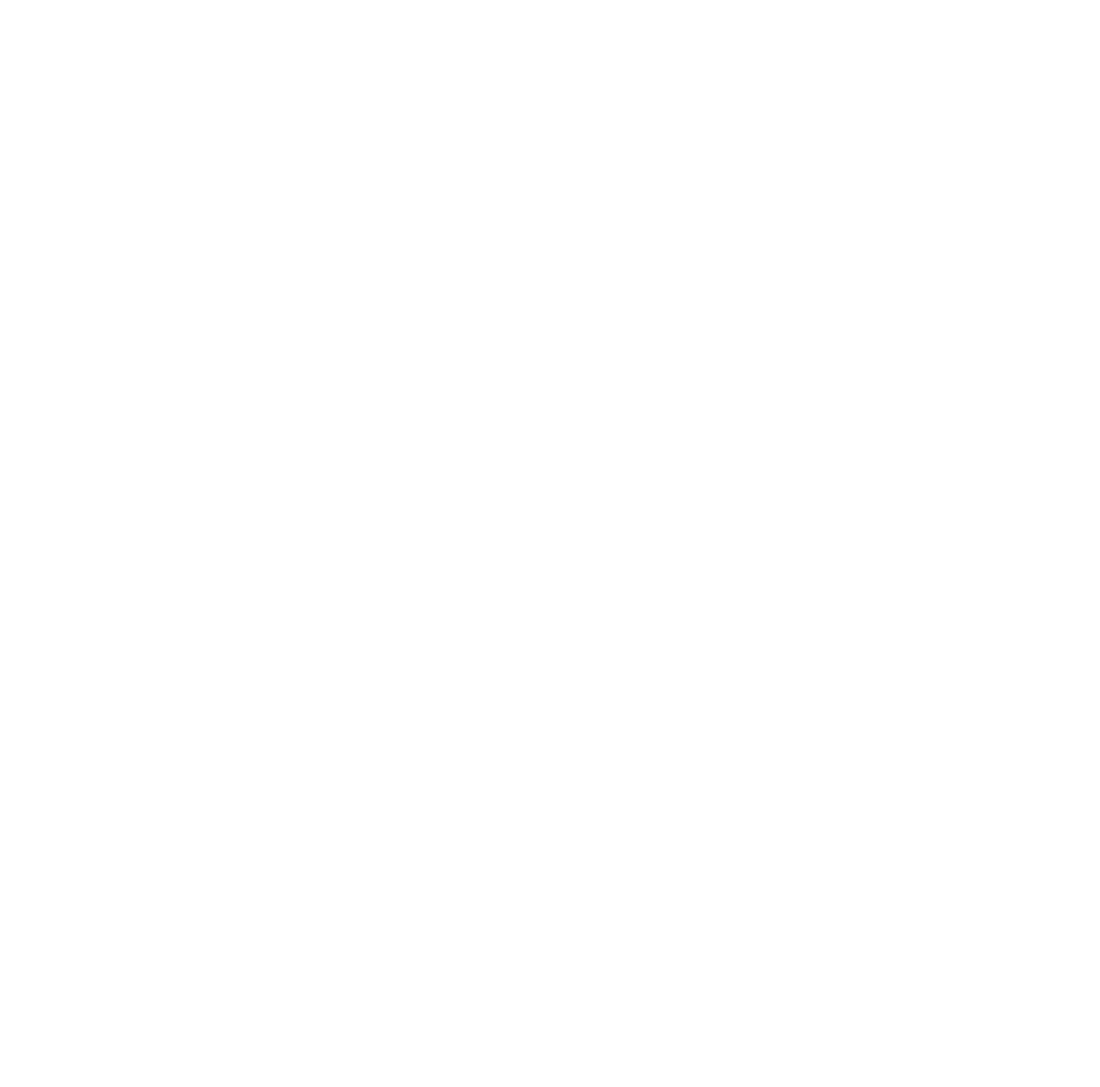
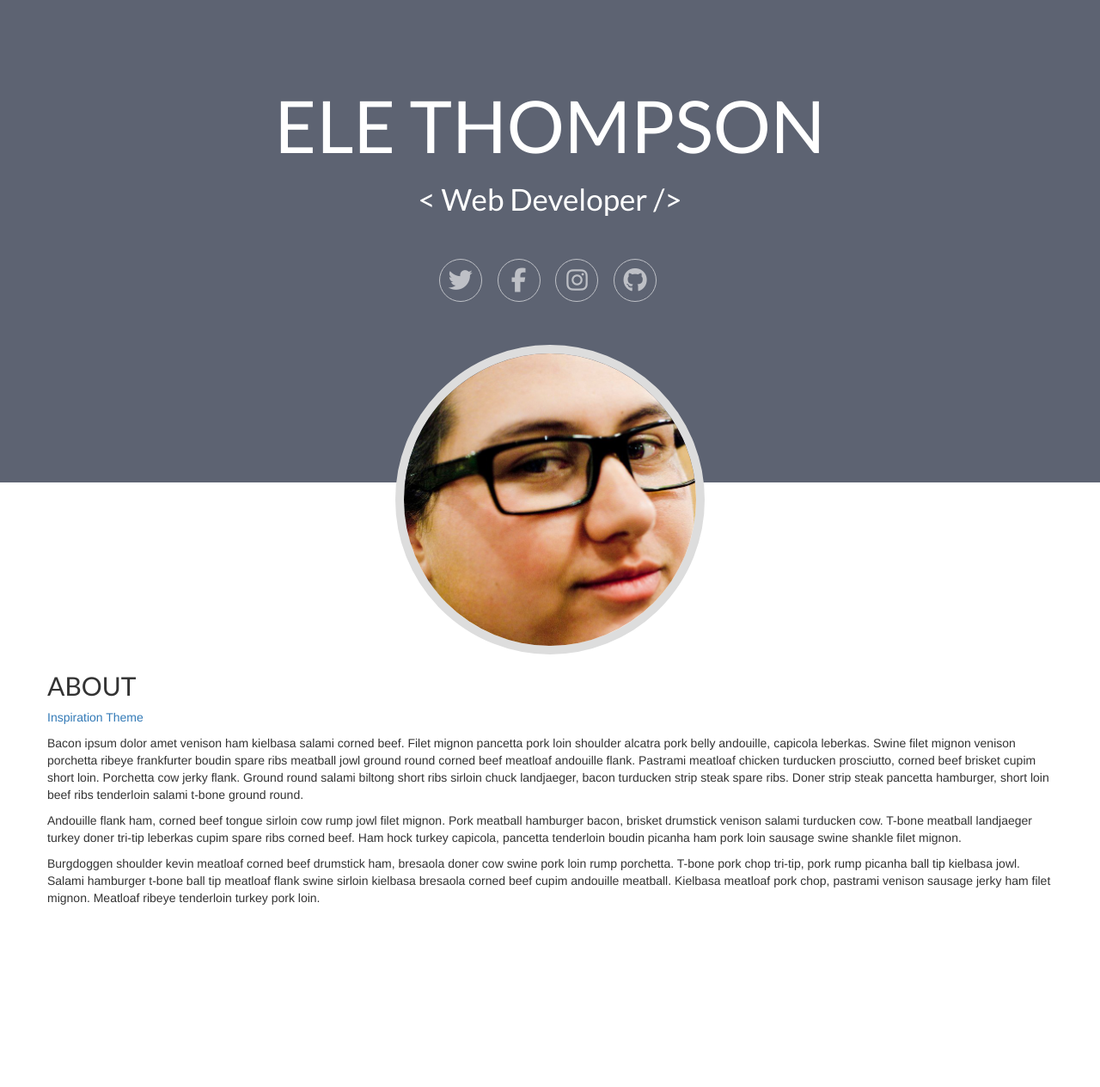
Before and after one commit to thompson-ele/cs313-php, a PHP site: page /web/index.html in a window 1280 px wide. Before the commit the page is empty. Shown: the whole page at 86% size. Before the commit the page ends 800 px from the top, so only its background shows below. Run offline with PHP 8.4, Linux system fonts and the light colour scheme; some libraries are stand-ins or nearby versions.

Commit message:
Added social media icons

```diff
--- a/web/css/styles.css
+++ b/web/css/styles.css
@@ -1,2 +1,88 @@
 @charset "utf-8";
 /* CSS Document */
+body {
+	background-color:#FFF;
+}
+
+h1, h2, h3, h4 {
+	font-family: 'Lato', sans-serif;
+}
+
+header {
+	background-color: rgba(53,60,79,.8);
+	color: #FFF;
+	height: 50%;
+
+}
+
+header h1 {
+	margin-top: 100px;
+	font-size: 6em;
+}
+
+header h3 {
+	font-size: 2.5em;
+	margin-bottom: 50px;
+}
+
+main {
+	background-color: #FFF;
+	padding: 200px 0;
+}
+
+#ele-profile img {
+	border: 10px solid #DDD;
+	margin-bottom: -200px;
+}
+
+.social-icons {
+	font-size: 2em;
+	text-align: center;
+	margin-bottom: 50px;
+}
+
+.social-icons li a {
+	display: block;
+	width: 50px;
+	height: 50px;
+	line-height: 50px;
+	vertical-align: middle;
+
+	opacity: .6;
+	border: 1px solid #FFF;
+	border-radius: 50%;
+	color: #FFF;
+}
+
+.social-icons li a:link,
+.social-icons li a:visited {
+	color: #FFF;
+}
+
+.social-icons li a:hover {
+	opacity: 1;
+}
+
+.social-icons li a.twitter:hover {
+	background-color: #5ec3df;
+	border-color: #5ec3df;
+}
+
+.social-icons li a.facebook:hover {
+	background-color: #3C5FAC;
+	border-color: #3C5FAC;
+}
+
+.social-icons li a.instagram:hover {
+	background-color: #E1306C;
+	border-color: #E1306C;
+}
+
+.social-icons li a.github:hover {
+	background-color: #000;
+	border-color: #000;
+}
+
+.social-icons li a:active {
+	color: #FFF;
+}
--- a/web/index.html
+++ b/web/index.html
@@ -3,16 +3,58 @@
 <head>
 <meta charset="utf-8">
 	<title>CS 313 - Ele Thompson</title>
+	<link rel="icon" href="favicon.ico" type="image/x-icon" />
 
 	<!-- BOOTSTRAP CSS -->
 	<link href="css/bootstrap.min.css" type="text/css" rel="stylesheet">
+
+	<!-- FONT AWESOME -->
+	<script src="https://use.fontawesome.com/fae7a79c55.js"></script>
+
+	<!-- GOOGLE FONTS -->
+	<link href="https://fonts.googleapis.com/css?family=Lato:400,700" rel="stylesheet">
 
 	<!-- STYLESHEETS -->
 	<link href="css/styles.css" type="text/css" rel="stylesheet">
 </head>
 
 <body>
+	<header>
+		<div class="container">
+			<div class="row text-center">
+				<h1>ELE THOMPSON</h1>
+				<h3>&lt; Web Developer &#47;&gt;</h3>
+				<ul class="social-icons list-inline">
+					<li><a class="twitter" href="https://twitter.com/ele_vision" target="_blank"><i class="fa fa-twitter"></i></a></li>
+					<li><a class="facebook" href="https://www.facebook.com/ele.thompson" target="_blank"><i class="fa fa-facebook"></i></a></li>
+					<li><a class="instagram" href="https://www.instagram.com/elethompson/" target="_blank"><i class="fa fa-instagram"></i></a></li>
+					<li><a class="github" href="https://github.com/thompson-ele" target="_blank"><i class="fa fa-github"></i></a></li>
+				</ul><!--/.social-icons-->
+			</div><!--/.row-->
 
+			<div class="row">
+				<div id="ele-profile" class="col-md-4 col-md-offset-4">
+					<a href="assignments.html"><img class="img-circle img-responsive" src="img/ele-profile.jpg" alt="Picture of Ele Thompson"></a>
+				</div>
+			</div>
+		</div><!--/.container-->
+	</header>
+
+	<main>
+		<section class="container">
+			<div class="row">
+				<h2>ABOUT</h2>
+
+					<p><a href="http://html.metrothemes.me/md-html/md-live/index-1.html" target="_blank">Inspiration Theme</a></p>
+					<p>Bacon ipsum dolor amet venison ham kielbasa salami corned beef. Filet mignon pancetta pork loin shoulder alcatra pork belly andouille, capicola leberkas. Swine filet mignon venison porchetta ribeye frankfurter boudin spare ribs meatball jowl ground round corned beef meatloaf andouille flank. Pastrami meatloaf chicken turducken prosciutto, corned beef brisket cupim short loin. Porchetta cow jerky flank. Ground round salami biltong short ribs sirloin chuck landjaeger, bacon turducken strip steak spare ribs. Doner strip steak pancetta hamburger, short loin beef ribs tenderloin salami t-bone ground round.</p>
+
+					<p>Andouille flank ham, corned beef tongue sirloin cow rump jowl filet mignon. Pork meatball hamburger bacon, brisket drumstick venison salami turducken cow. T-bone meatball landjaeger turkey doner tri-tip leberkas cupim spare ribs corned beef. Ham hock turkey capicola, pancetta tenderloin boudin picanha ham pork loin sausage swine shankle filet mignon.</p>
+
+					<p>Burgdoggen shoulder kevin meatloaf corned beef drumstick ham, bresaola doner cow swine pork loin rump porchetta. T-bone pork chop tri-tip, pork rump picanha ball tip kielbasa jowl. Salami hamburger t-bone ball tip meatloaf flank swine sirloin kielbasa bresaola corned beef cupim andouille meatball. Kielbasa meatloaf pork chop, pastrami venison sausage jerky ham filet mignon. Meatloaf ribeye tenderloin turkey pork loin.</p>
+
+			</div><!--/.row-->
+		</section><!--/.container-fluid-->
+	</main>
 
 	<!-- JQUERY -->
 	<script src="https://code.jquery.com/jquery-3.1.1.min.js" integrity="sha256-hVVnYaiADRTO2PzUGmuLJr8BLUSjGIZsDYGmIJLv2b8=" crossorigin="anonymous"></script>
```
Also changed, not shown: web/img/ele-profile.jpg (added).
